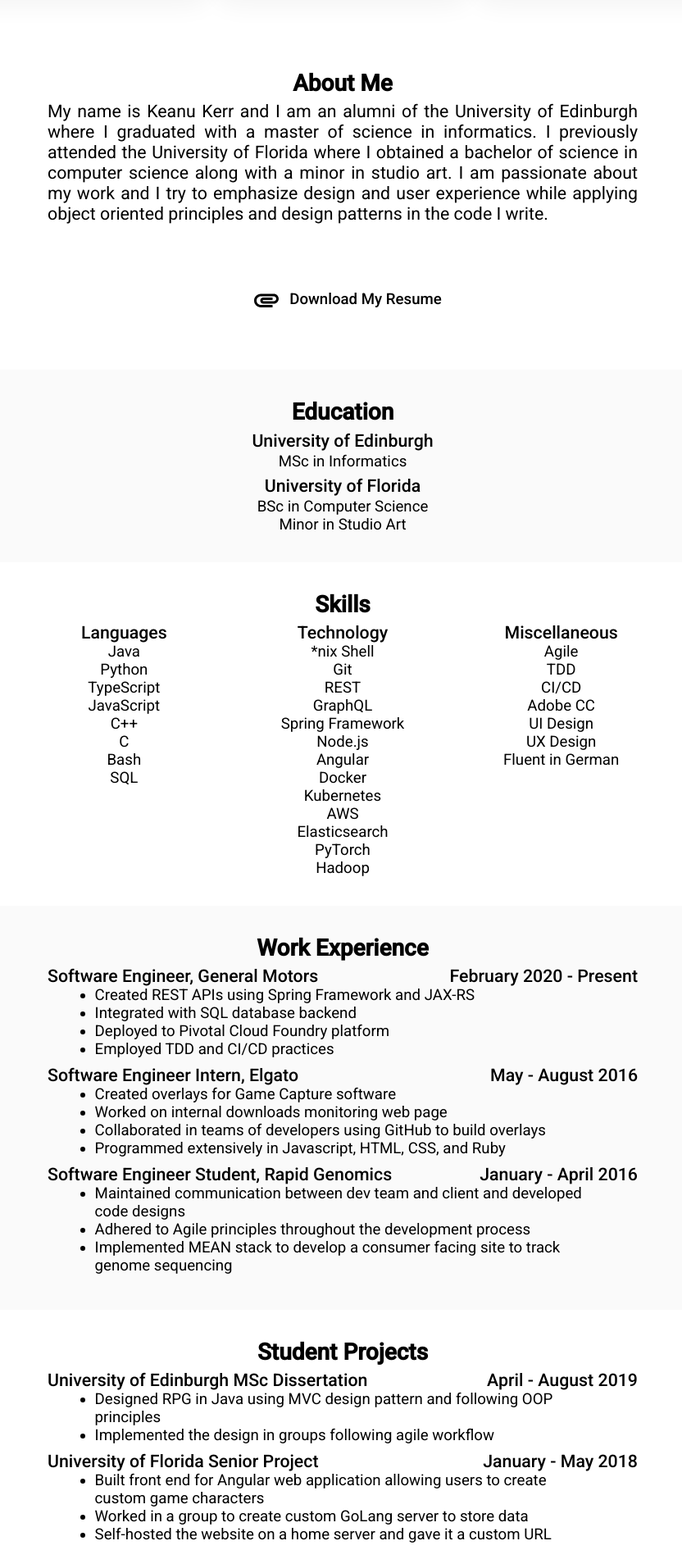
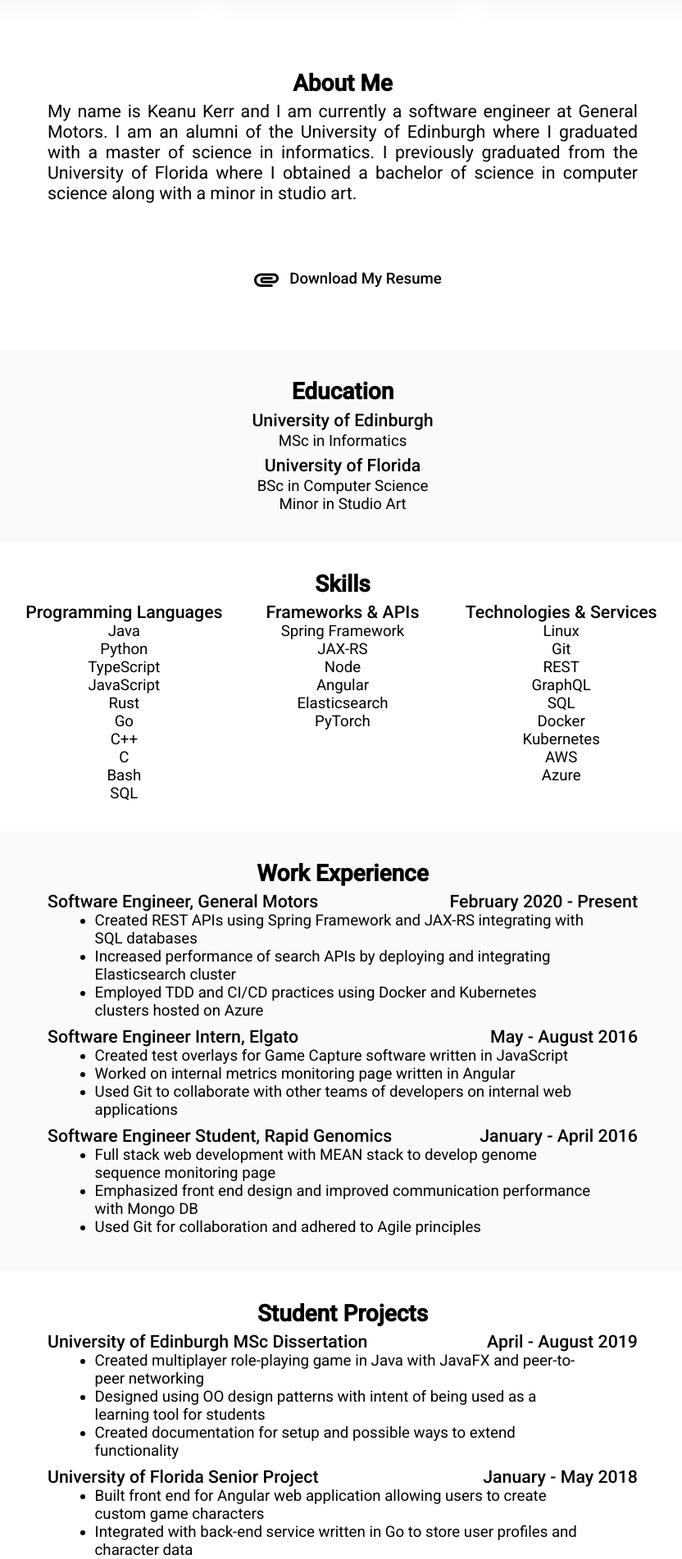
Before and after one commit to keanuk/personal-site, an Angular app: page / in a window 1280 px wide. Shown: the part 660-2562 px from the top of the page at 82% size, without its empty margins (222-1054 px from the left). Built offline with nearby package versions, Linux system fonts and the light colour scheme.

Commit message:
Updated resume

```diff
--- a/src/app/footer/footer.component.html
+++ b/src/app/footer/footer.component.html
@@ -1,7 +1,7 @@
 <footer>
   <br>
   <div>
-      <span class="copyleft">©</span> 2022 Keanu Kerr. Made in Munich, Germany.
+      <span class="copyleft">©</span> 2023 Keanu Kerr. Made in Munich, Germany.
   </div>
   <div>
     <span class="link-container">
--- a/src/app/home/home.component.html
+++ b/src/app/home/home.component.html
@@ -46,12 +46,10 @@
         <h2>About Me</h2>
         <p class="aboutMe">
           <span>
-            My name is Keanu Kerr and I am an alumni of the University of Edinburgh
-            where I graduated with a master of science in informatics. I previously
-            attended the University of Florida where I obtained a bachelor of science
-            in computer science along with a minor in studio art. I am passionate
-            about my work and I try to emphasize design and user experience while
-            applying object oriented principles and design patterns in the code I write.
+            My name is Keanu Kerr and I am currently a software engineer at General Motors.
+            I am an alumni of the University of Edinburgh where I graduated with a master of
+            science in informatics. I previously graduated from the University of Florida where
+            I obtained a bachelor of science in computer science along with a minor in studio art.
           </span>
         </p>
       </section>
@@ -81,13 +79,15 @@
         <h2>Skills</h2>
         <div class="skill-container" fxLayout="row" fxLayout.xs="column" fxLayoutAlign="space-evenly start" fxLayoutAlign.xs="space-evenly center">
           <div fxFlex="33.33%">
-            <span class="subtitle">Languages</span>
+            <span class="subtitle">Programming Languages</span>
             <br>
             <ul class="no-dot-list">
               <li>Java</li>
               <li>Python</li>
               <li>TypeScript</li>
               <li>JavaScript</li>
+              <li>Rust</li>
+              <li>Go</li>
               <li>C++</li>
               <li>C</li>
               <li>Bash</li>
@@ -95,35 +95,30 @@
             </ul>
           </div>
           <div fxFlex="33.33%">
-            <span class="subtitle">Technology</span>
+            <span class="subtitle">Frameworks & APIs</span>
             <br>
             <ul class="no-dot-list">
-              <li>*nix Shell</li>
+              <li>Spring Framework</li>
+              <li>JAX-RS</li>
+              <li>Node</li>
+              <li>Angular</li>
+              <li>Elasticsearch</li>
+              <li>PyTorch</li>
+            </ul>
+          </div>
+          <div fxFlex="33.33%">
+            <span class="subtitle">Technologies & Services</span>
+            <br>
+            <ul class="no-dot-list">
+              <li>Linux</li>
               <li>Git</li>
               <li>REST</li>
               <li>GraphQL</li>
-              <li>Spring Framework</li>
-              <li>Node.js</li>
-              <li>Angular</li>
+              <li>SQL</li>
               <li>Docker</li>
               <li>Kubernetes</li>
               <li>AWS</li>
-              <li>Elasticsearch</li>
-              <li>PyTorch</li>
-              <li>Hadoop</li>
-            </ul>
-          </div>
-          <div fxFlex="33.33%">
-            <span class="subtitle">Miscellaneous</span>
-            <br>
-            <ul class="no-dot-list">
-              <li>Agile</li>
-              <li>TDD</li>
-              <li>CI/CD</li>
-              <li>Adobe CC</li>
-              <li>UI Design</li>
-              <li>UX Design</li>
-              <li>Fluent in German</li>
+              <li>Azure</li>
             </ul>
           </div>
         </div>
@@ -137,10 +132,9 @@
           <br>
           <span>
             <ul class="dot-list">
-              <li>Created REST APIs using Spring Framework and JAX-RS</li>
-              <li>Integrated with SQL database backend</li>
-              <li>Deployed to Pivotal Cloud Foundry platform</li>
-              <li>Employed TDD and CI/CD practices</li>
+              <li>Created REST APIs using Spring Framework and JAX-RS integrating with SQL databases</li>
+              <li>Increased performance of search APIs by deploying and integrating Elasticsearch cluster</li>
+              <li>Employed TDD and CI/CD practices using Docker and Kubernetes clusters hosted on Azure</li>
             </ul>
           </span>
         </p>
@@ -149,10 +143,9 @@
           <br>
           <span>
             <ul class="dot-list">
-              <li>Created overlays for Game Capture software</li>
-              <li>Worked on internal downloads monitoring web page</li>
-              <li>Collaborated in teams of developers using GitHub to build overlays</li>
-              <li>Programmed extensively in Javascript, HTML, CSS, and Ruby</li>
+              <li>Created test overlays for Game Capture software written in JavaScript</li>
+              <li>Worked on internal metrics monitoring page written in Angular</li>
+              <li>Used Git to collaborate with other teams of developers on internal web applications</li>
             </ul>
           </span>
         </p>
@@ -161,9 +154,9 @@
           <br>
           <span>
             <ul class="dot-list">
-              <li>Maintained communication between dev team and client and developed code designs</li>
-              <li>Adhered to Agile principles throughout the development process</li>
-              <li>Implemented MEAN stack to develop a consumer facing site to track genome sequencing</li>
+              <li>Full stack web development with MEAN stack to develop genome sequence monitoring page</li>
+              <li>Emphasized front end design and improved communication performance with Mongo DB</li>
+              <li>Used Git for collaboration and adhered to Agile principles</li>
             </ul>
           </span>
         </p>
@@ -177,8 +170,9 @@
           <br>
           <span>
             <ul class="dot-list">
-              <li>Designed RPG in Java using MVC design pattern and following OOP principles</li>
-              <li>Implemented the design in groups following agile workflow</li>
+              <li>Created multiplayer role-playing game in Java with JavaFX and peer-to-peer networking</li>
+              <li>Designed using OO design patterns with intent of being used as a learning tool for students</li>
+              <li>Created documentation for setup and possible ways to extend functionality</li>
             </ul>
           </span>
         </p>
@@ -188,8 +182,8 @@
           <span>
             <ul class="dot-list">
               <li>Built front end for Angular web application allowing users to create custom game characters</li>
-              <li>Worked in a group to create custom GoLang server to store data</li>
-              <li>Self-hosted the website on a home server and gave it a custom URL</li>
+              <li>Integrated with back-end service written in Go to store user profiles and character data</li>
+              <li>Self-hosted website and related components on home server</li>
             </ul>
           </span>
         </p>
```
Also changed, not shown: 1 other file (tests, documents, lock files or other folders).
